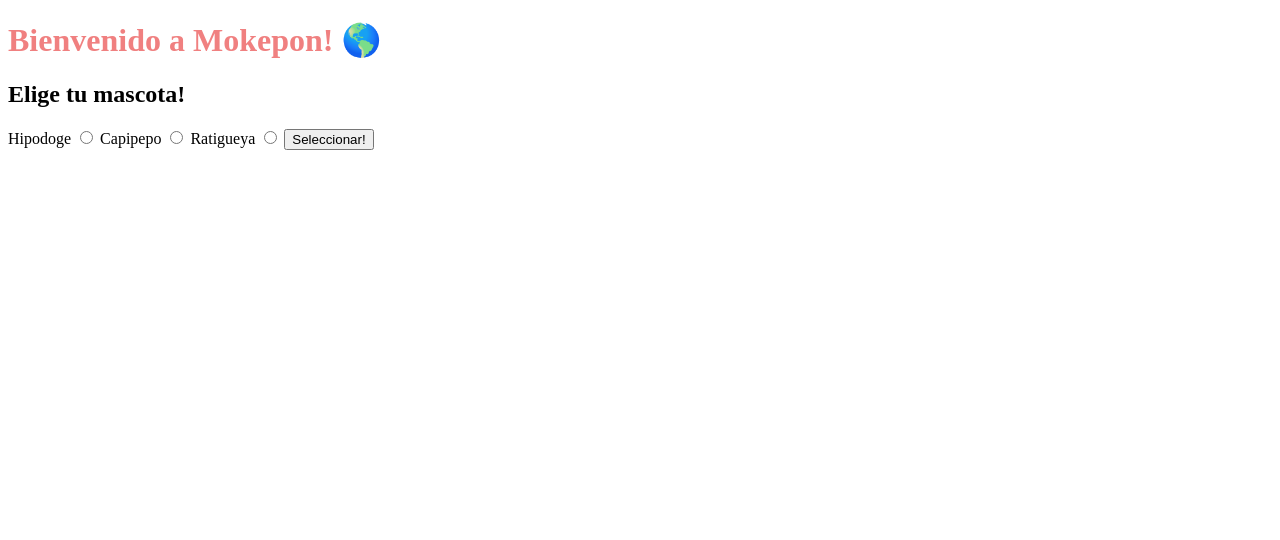
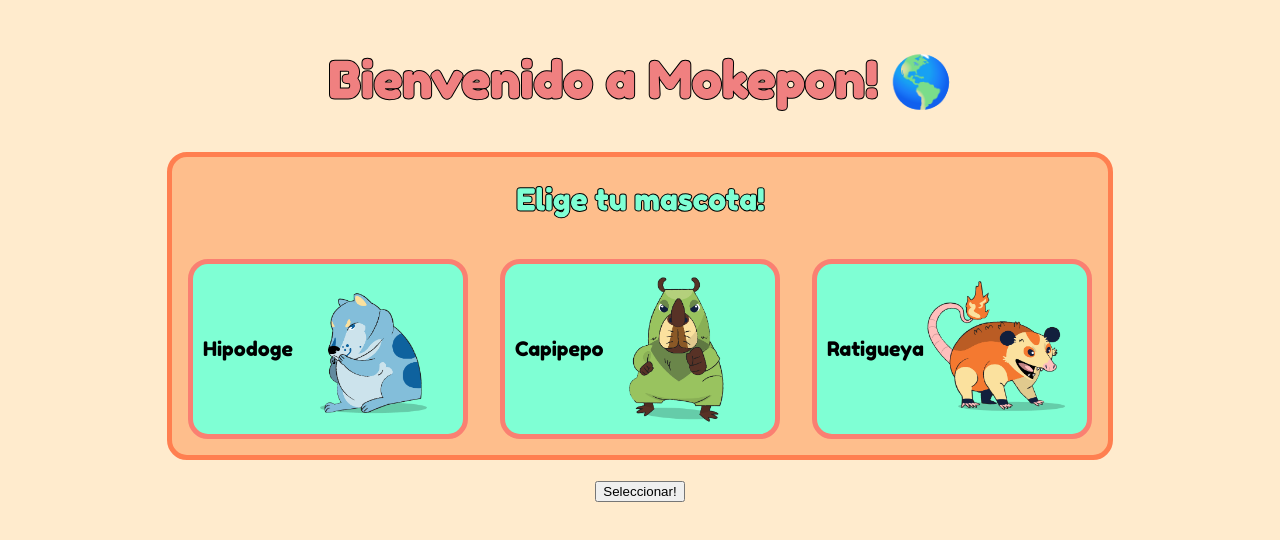
Before and after one commit to TheSerch07/mokepon, a plain HTML site: page mokepon.html in a window 1280 px wide. Drawn offline with Linux system fonts and the light colour scheme.

Commit message:
estilos primera pantalla

```diff
--- a/mokepon.html
+++ b/mokepon.html
@@ -7,19 +7,44 @@
         <script src="./js/funciones.js"></script>
     </head>
     <body>
-        <h1>Bienvenido a Mokepon! 🌎</h1>
 
         <section id="seleccion-mascota">
-            <h2>Elige tu mascota!</h2>
+            <h1>Bienvenido a Mokepon! 🌎</h1>
 
-            <label for="hipodoge">Hipodoge</label>
-            <input type="radio" name="mascota" id="hipodoge"/>
-            <label for="capipepo">Capipepo</label>
-            <input type="radio" name="mascota" id="capipepo"/>
-            <label for="ratigueya">Ratigueya</label>
-            <input type="radio" name="mascota" id="ratigueya"/>
 
-            <button id="boton-mascota">Seleccionar!</button>
+            <div id="div-mascotas">
+                <div id="contenedor-h2">
+                    <h2>Elige tu mascota!</h2>
+
+                </div>
+                <div id="contenedor-cartas">
+                    <div class="card-mascotas">
+                        <label class="label-mascotas" for="hipodoge">
+                            <p>Hipodoge</p>
+                            <img src="./assets/mokepons_mokepon_hipodoge_attack.png" alt="">
+                        </label>
+                        <input type="radio" name="mascota" id="hipodoge"/>
+                    </div>
+                    <div class="card-mascotas">
+                        <label class="label-mascotas" for="capipepo">
+                            <p>Capipepo</p>
+                            <img src="./assets/mokepons_mokepon_capipepo_attack.png" alt="">
+                        </label>
+                        <input type="radio" name="mascota" id="capipepo"/>
+                    </div>
+                    <div class="card-mascotas">
+                        <label class="label-mascotas" for="ratigueya">
+                            <p>Ratigueya</p>
+                            <img src="./assets/mokepons_mokepon_ratigueya_attack.png" alt="">
+                        </label>
+                        <input type="radio" name="mascota" id="ratigueya"/>
+                    </div>
+                </div>
+
+            </div>
+            <div id="div-boton-seleccion">
+                <button id="boton-mascota">Seleccionar!</button>
+            </div>
         </section>
         <section id="seleccion-ataque">
             <h2>Elige tu ataque!</h2>
--- a/styles.css
+++ b/styles.css
@@ -1,3 +1,84 @@
+@import url('https://fonts.googleapis.com/css2?family=Fredoka+One&display=swap');
+
+body {
+    font-family: 'Fredoka One', cursive;
+    background-color: blanchedalmond
+}
+
 h1 {
     color: lightcoral;
+    font-size: 50px;
+    -webkit-text-stroke: 1px black;
+    transition: .5s
 }
+
+h2 {
+    color: aquamarine;
+    font-size: 30px;
+    -webkit-text-stroke: 1px black;
+    transition: .5s
+}
+
+input {
+    display: none;
+}
+
+#seleccion-mascota {
+    display: flex;
+    flex-direction: column;
+    justify-content: center;
+    align-items: center;
+}
+
+#div-mascotas {
+    display: flex;
+    background-color: #FEBE8C;
+    flex-direction: column;
+    border: 5px solid coral;
+    border-radius: 20px;
+    /* background-color: blanchedalmond; */
+}
+
+#contenedor-cartas {
+    display: flex;
+}
+
+#contenedor-h2 {
+    display: flex;
+    justify-content: center;
+    align-content: center;
+
+}
+
+.card-mascotas {
+    /* border: 5px; */
+    /* border: solid; */
+    width: 250px;
+    font-size: 20px;
+    border: 5px solid salmon;
+    /* border-color: red; */
+    background-color: aquamarine;
+    margin: 1rem;
+    padding: 10px;
+    border-radius: 20px;
+    transition: .5s
+}
+
+.card-mascotas :hover {
+    cursor: pointer;
+    color: aliceblue;
+}
+
+.card-mascotas img {
+    width: 150px;
+}
+
+#div-boton-seleccion {
+    padding-top: 20px;
+    transition: .5s
+}
+
+.label-mascotas {
+    display: flex;
+    align-items: center;
+}
```
Also changed, not shown: assets/mokepons_mokepon_capipepo_attack.png (added), assets/mokepons_mokepon_hipodoge_attack.png (added), assets/mokepons_mokepon_ratigueya_attack.png (added).
